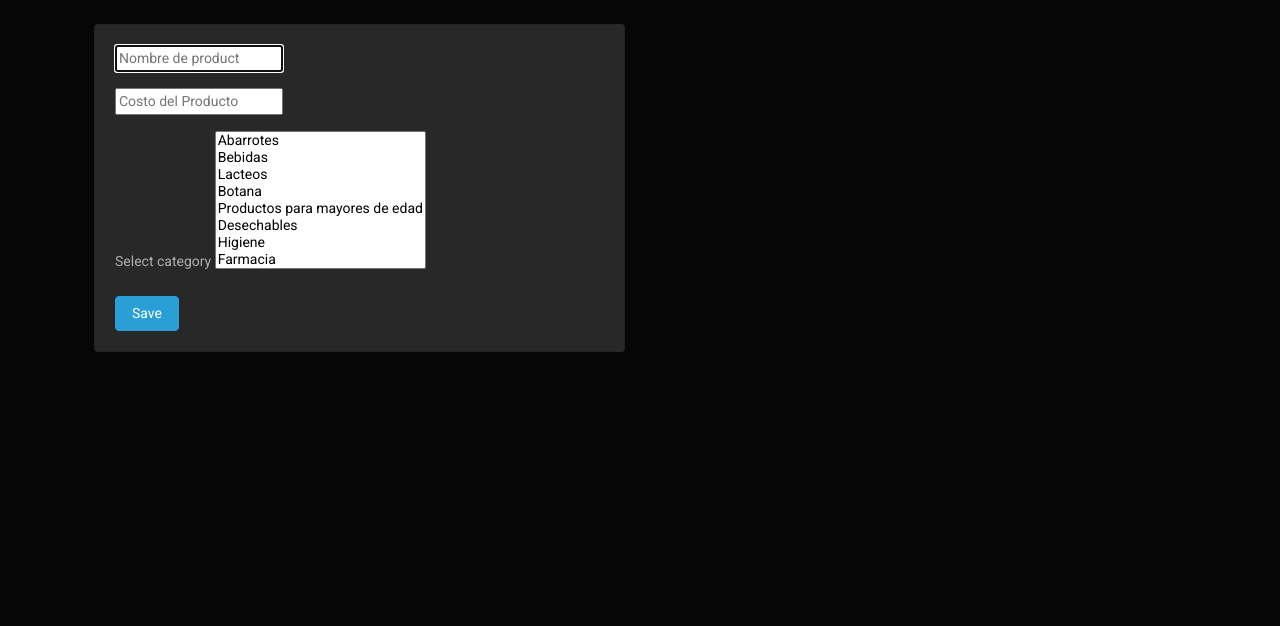
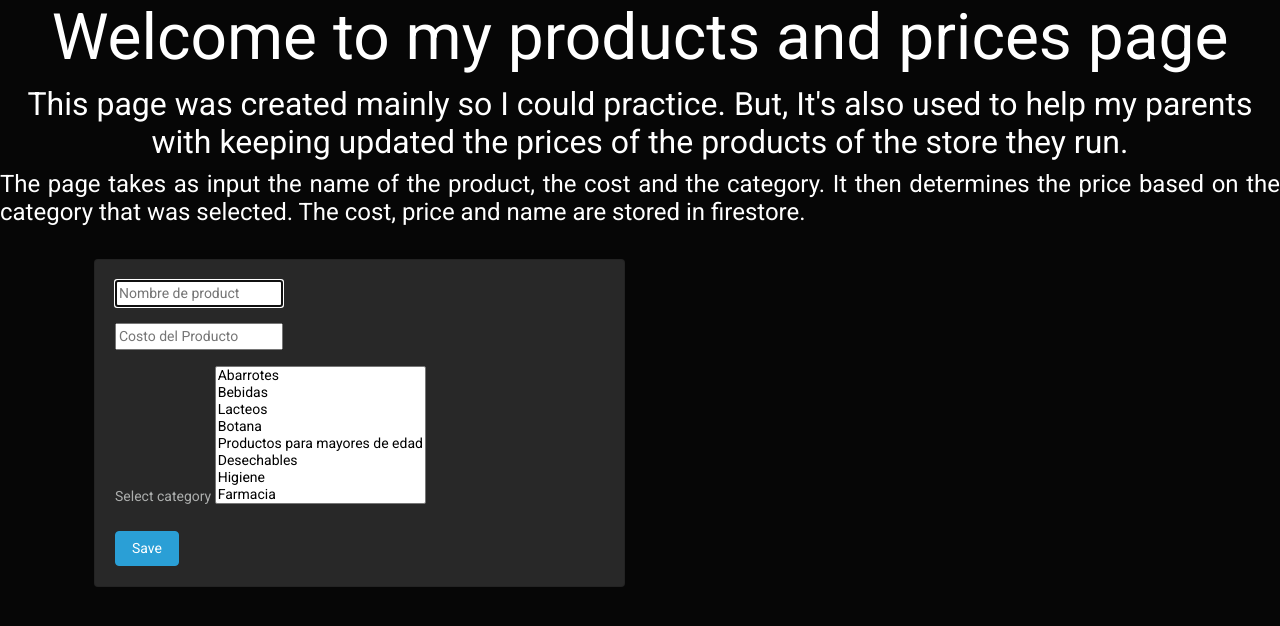
Before and after one commit to JesusRamirezB/javascript-crud-firebase, a plain HTML site: page index.html in a window 1280 px wide. Drawn offline with nearby package versions, Linux system fonts and the light colour scheme; no server answers.

Commit message:
Added description to project.

```diff
--- a/index.html
+++ b/index.html
@@ -10,6 +10,11 @@
 </head>
 
 <body>
+    <div style="text-align: center;">
+        <h1>Welcome to my products and prices page</h1>
+        <h4>This page was created mainly so I could practice. But, It's also used to help my parents with keeping updated the prices of the products of the store they run.</h4>
+        <h5 style="text-align: justify;">The page takes as input the name of the product, the cost and the category. It then determines the price based on the category that was selected. The cost, price and name are stored in firestore.</h5>
+    </div>
     <div class="container p-4">
         <div class="row">
             <div class="col-md-6">
```
